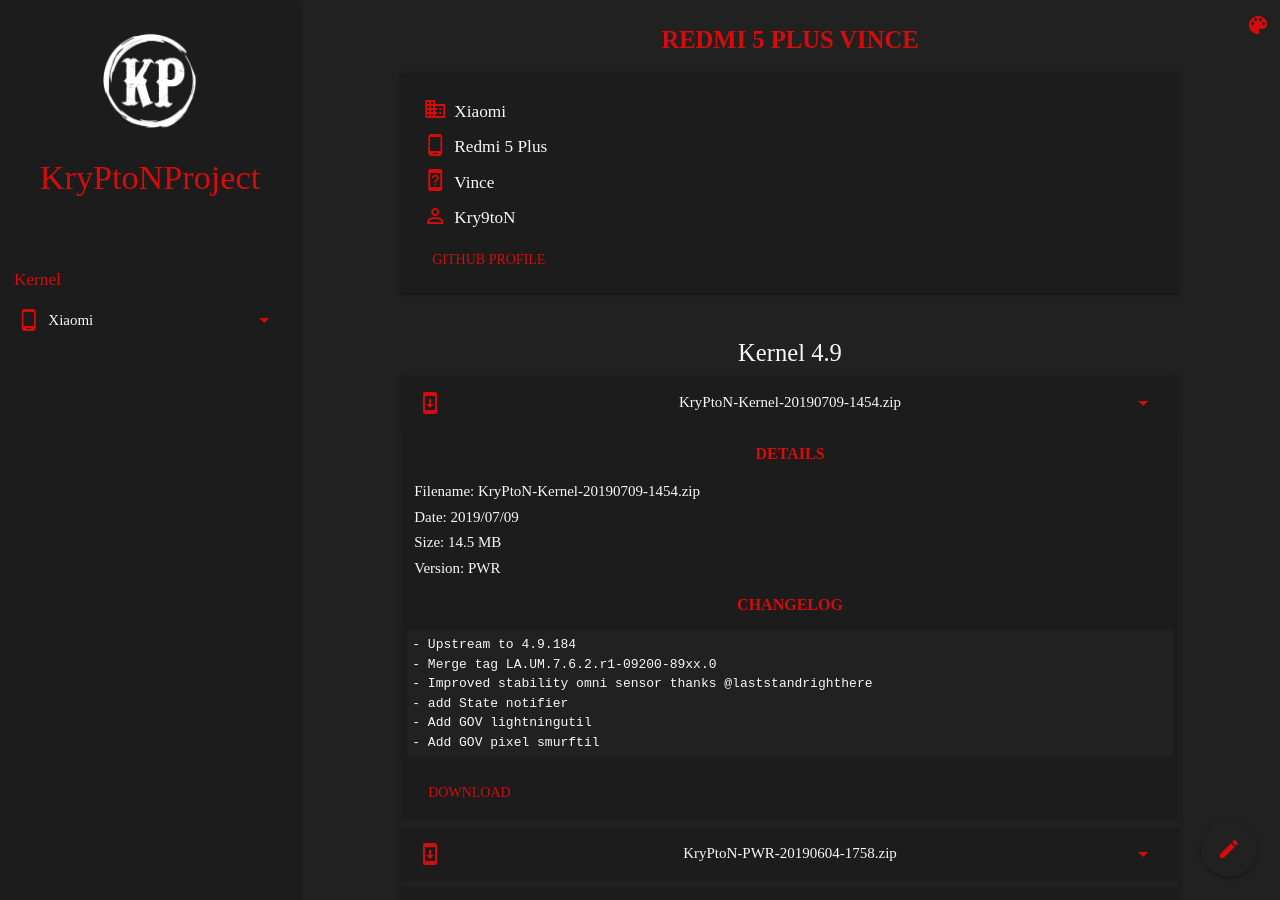
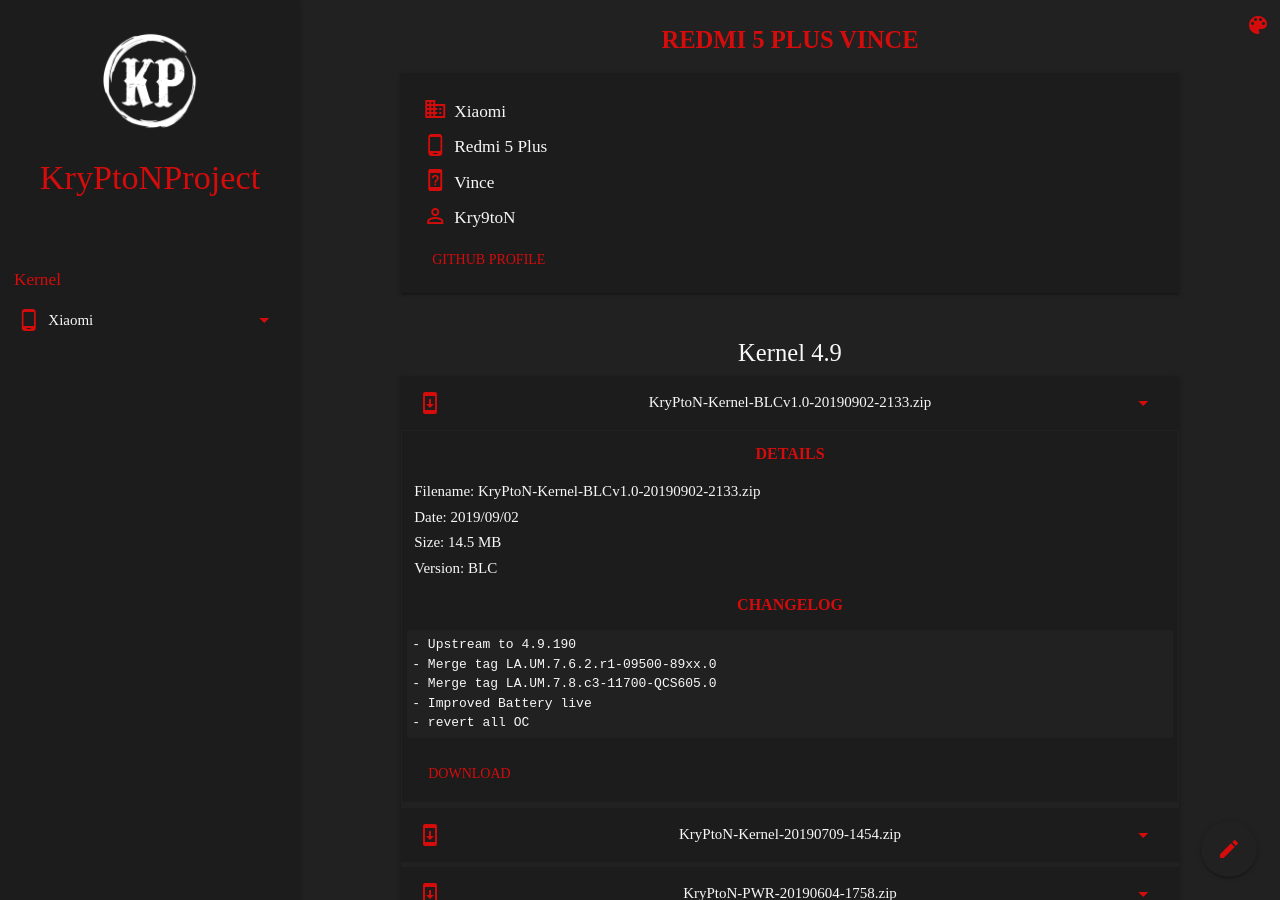
Before and after one commit to ucok21/Kry9toN-Project.github.io, a Jekyll site: the page built from kernel-vince.html, in a window 1280 px wide and 900 px high. Built offline with Jekyll 4.4.1, drawn with Linux system fonts in a browser that asks for light colours; some web fonts are replaced.

```diff
--- a/kernel-vince.html
+++ b/kernel-vince.html
@@ -42,6 +42,42 @@ permalink : /kernel/vince/
               <ul class="collapsible collapsible-builds">
 
 				<li class="active">
+				  <div class="collapsible-header">
+					<i class="material-icons">system_update</i>
+					<span style="width: 100%">KryPtoN-Kernel-BLCv1.0-20190902-2133.zip</span>
+					<i class="material-icons">arrow_drop_down</i>
+				  </div>
+
+				  <div class="collapsible-body">
+
+					<p class="label" >details</p>
+					<div class="buildinfo">
+					  <div class="deviceprop"><p>Filename: KryPtoN-Kernel-BLCv1.0-20190902-2133.zip</p></div>
+					  <div class="deviceprop"><p>Date: 2019/09/02</p></div>
+					  <div class="deviceprop"><p>Size: 14.5 MB</p></div>
+					  <div class="deviceprop"><p>Version: BLC</p></div>
+					</div>
+
+					<div class='buildChangelog'>
+					  <p class="label">Changelog</p>
+					  <pre>
+						- Upstream to 4.9.190
+						- Merge tag LA.UM.7.6.2.r1-09500-89xx.0
+						- Merge tag LA.UM.7.8.c3-11700-QCS605.0
+						- Improved Battery live
+						- revert all OC
+					  </pre>
+					</div>
+
+					<div class="buildbuttons">
+					  <a href="https://userupload.net/mn88hgc1smc7" download target="_blank" class="waves-effect waves-teal btn-flat"><i class="zmdi zmdi-download left"></i>Download</a>
+					</div>
+
+				  </div>
+
+				</li>
+
+				<li>
 				  <div class="collapsible-header">
 					<i class="material-icons">system_update</i>
 					<span style="width: 100%">KryPtoN-Kernel-20190709-1454.zip</span>
```
